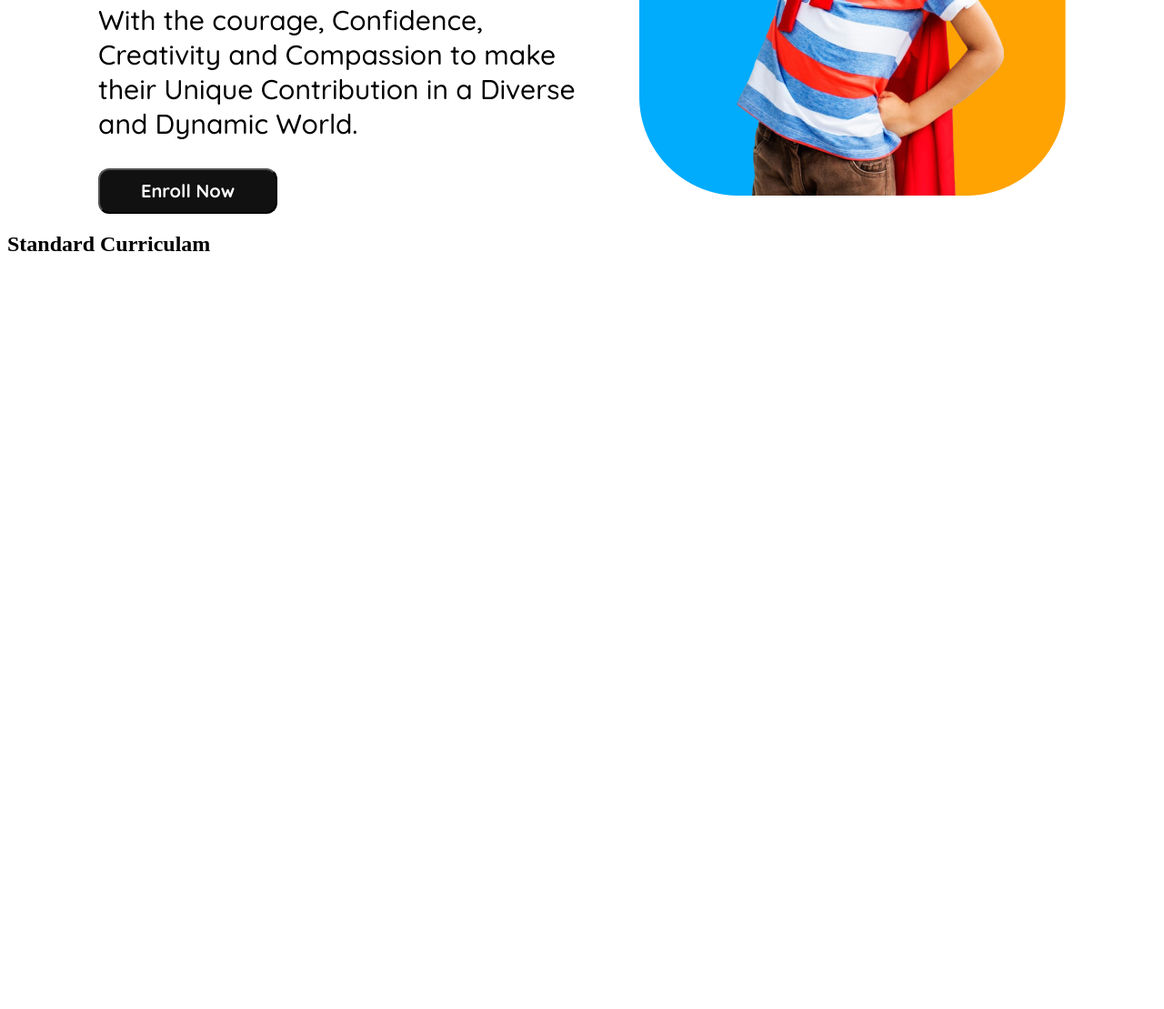
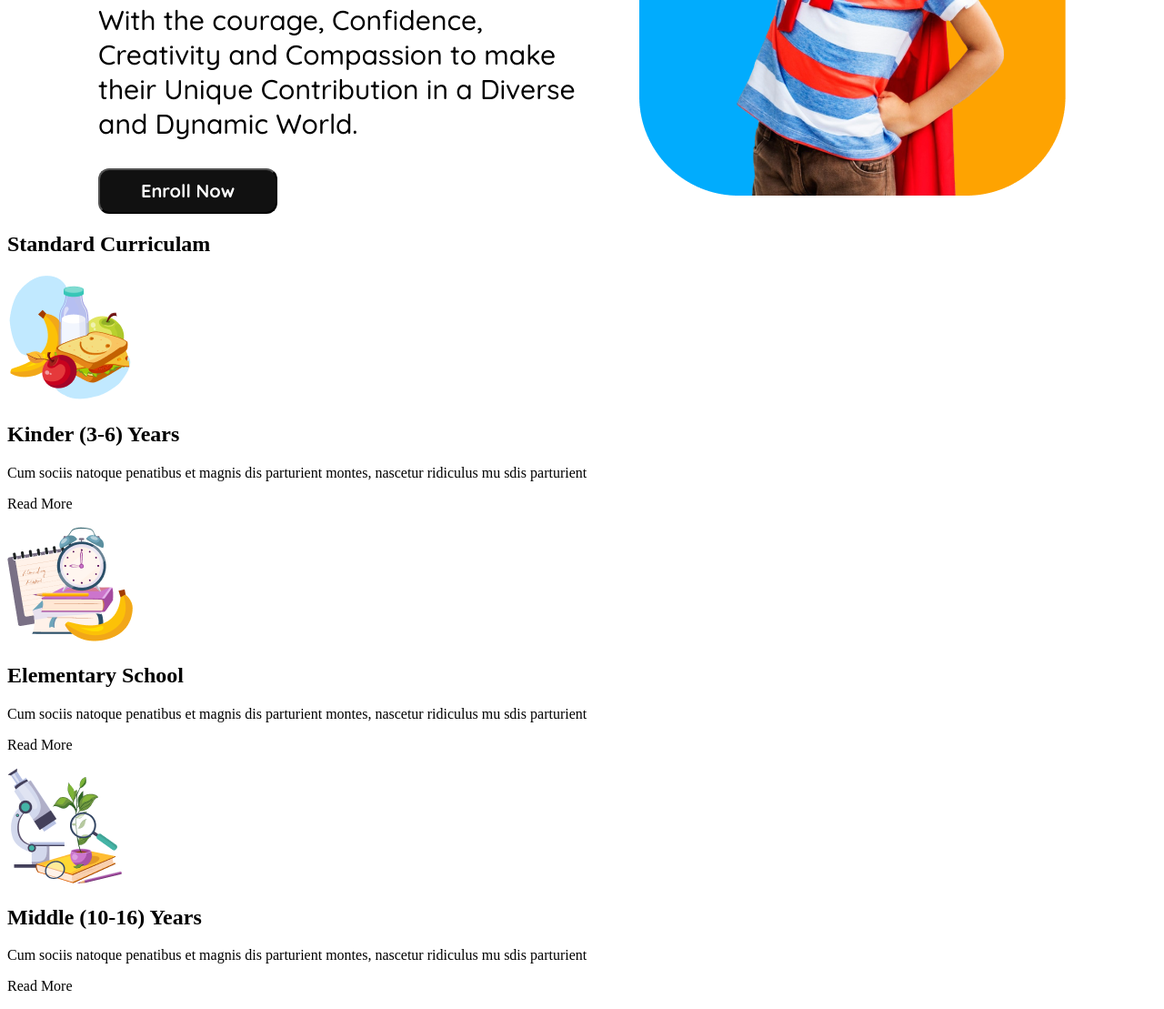
Before and after one commit to Sadman-Hasib2024/assignment-2, a plain HTML site: page index.html in a window 1280 px wide. Shown: the part 452-1561 px from the top of the page at 91% size. Before the commit the page ends 800 px from the top, so only its background shows below. Drawn offline with Linux system fonts and the light colour scheme.

Commit message:
banner responsive

```diff
--- a/index.html
+++ b/index.html
@@ -38,11 +38,33 @@
       <main>
         <section class="curriculam">
             <h1>Standard Curriculam</h1>
-            <div class="curri-card-1">
+            <div class="curriculam-container">
+                <div class="curri-card-1">
+                    <img class="card-img" src="assets/kinder.png" alt="">
+                    <h1 class="card-head">Kinder (3-6) Years</h1>
+                    <p class="card-des">Cum sociis natoque penatibus et magnis
+                      dis parturient montes, nascetur ridiculus
+                      mu sdis parturient</p>
+                    <p class="card-btn">Read More</p>
 
+                  </div>
+                  <div class="curri-card-2">
+                      <img src="assets/elementary.png" alt="" class="card-img">
+                      <h1 class="card-head">Elementary School</h1>
+                      <p class="card-des">Cum sociis natoque penatibus et magnis
+                          dis parturient montes, nascetur ridiculus
+                          mu sdis parturient</p>
+                      <p class="card-btn">Read More</p>
+                  </div>
+                  <div class="curri-card-3">
+                      <img src="assets/middle.png" alt="" class="card-img">
+                      <h1 class="card-head">Middle (10-16) Years</h1>
+                      <p class="card-des">Cum sociis natoque penatibus et magnis
+                          dis parturient montes, nascetur ridiculus
+                          mu sdis parturient</p>
+                      <p class="card-btn">Read More</p>
+                  </div>
             </div>
-            <div class="curri-card-2"></div>
-            <div class="curri-card-3"></div>
         </section>
       </main>
 </body>
--- a/style/color.css
+++ b/style/color.css
@@ -149,5 +149,16 @@ header{
     .school{
         display:none;
     }
+    /* bannaer responsive */
+    header{
+        display: flex;
+        flex-direction: column-reverse;
+    }
+    .banner-div{
+       text-align: center;
+       justify-items: center;
+
+    }
+
 
 }
```
